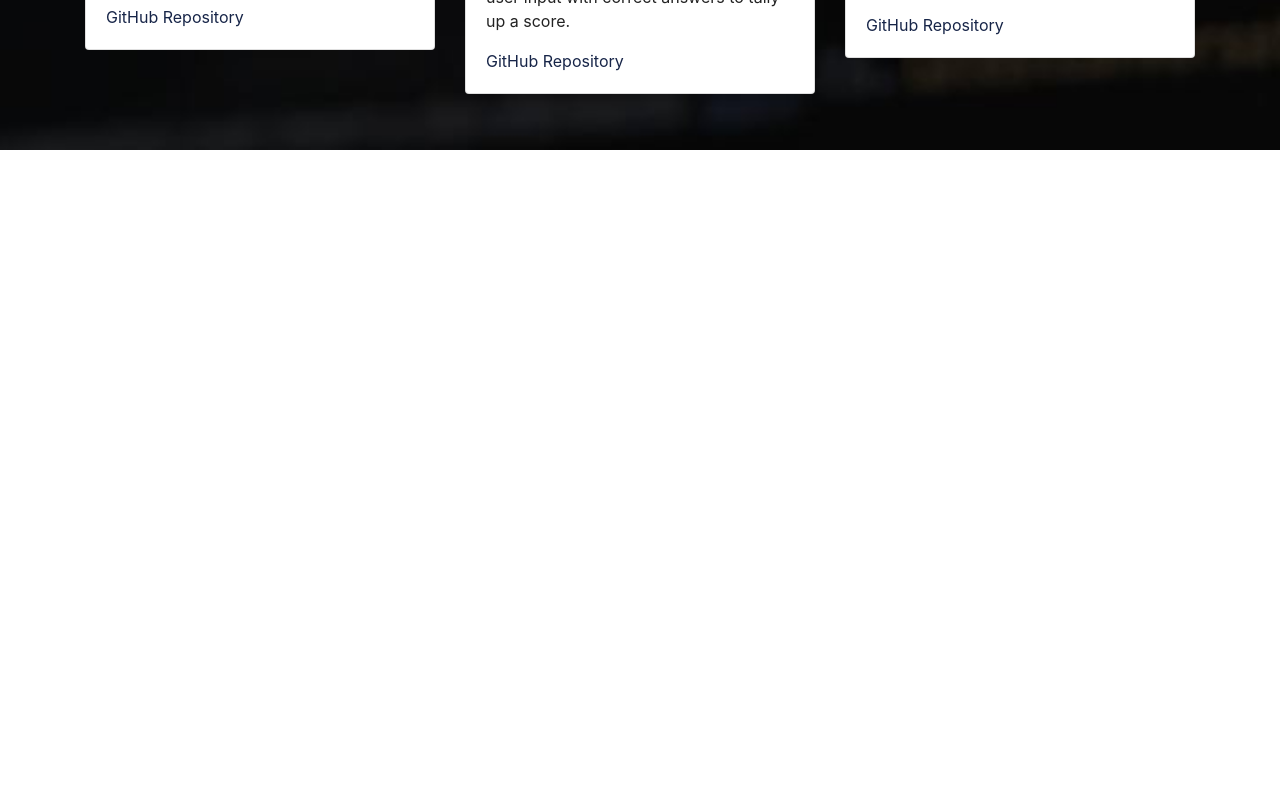
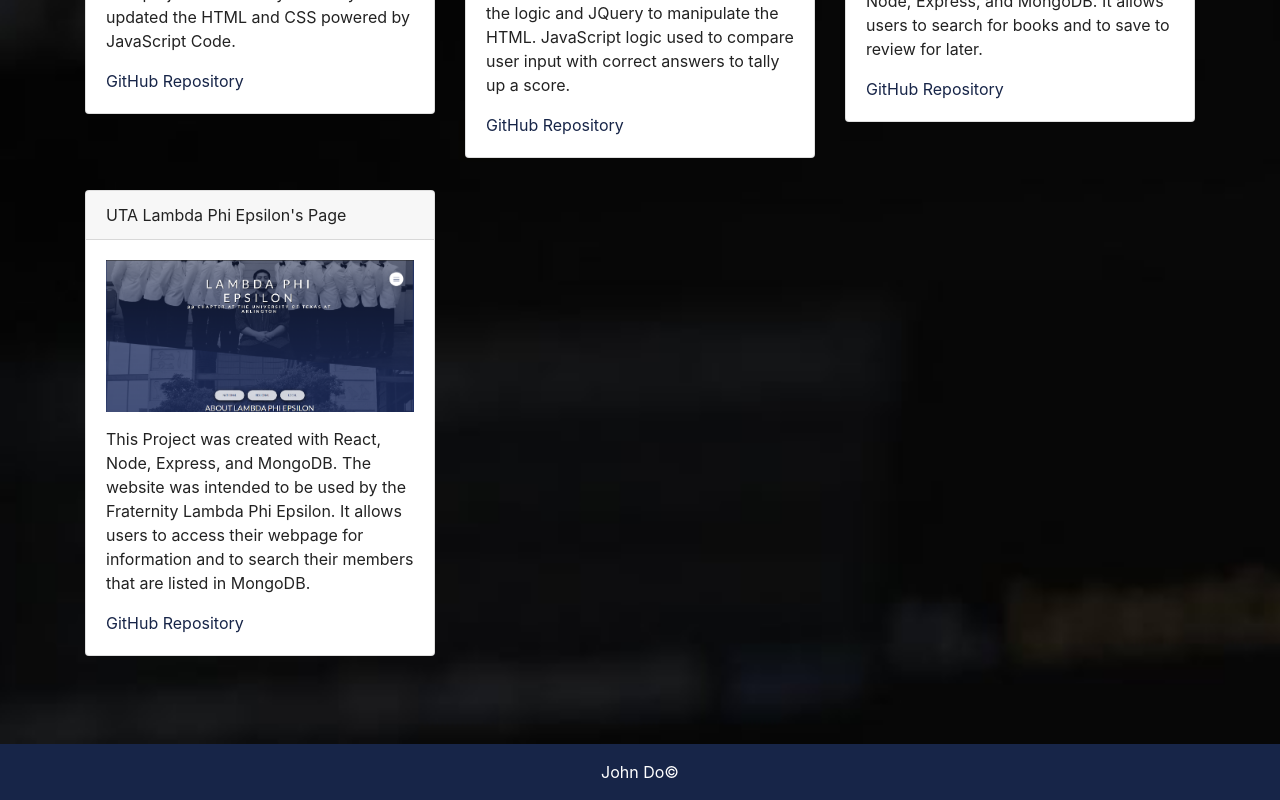
Before and after one commit to Johnphtdo/React-Portfolio, a React (Create React App) app: page /portfolio in a window 1280 px wide. Shown: the part 1329-2129 px from the top of the page. Before the commit the page ends 1479 px from the top, so only its background shows below. Built offline with nearby package versions, Linux system fonts and the light colour scheme; a web font is replaced by a local one.

Commit message:
added project, font awesome and footer

```diff
--- a/public/index.html
+++ b/public/index.html
@@ -10,7 +10,10 @@
       content="Web site created using create-react-app"
     />
     <link rel="stylesheet" href="https://cdnjs.cloudflare.com/ajax/libs/bootswatch/4.0.0/journal/bootstrap.min.css" />
-
+    <link
+    href="https://stackpath.bootstrapcdn.com/font-awesome/4.7.0/css/font-awesome.min.css"
+    rel="stylesheet"
+  />
 
     <link rel="manifest" href="%PUBLIC_URL%/manifest.json" />
 
--- a/src/App.js
+++ b/src/App.js
@@ -5,21 +5,21 @@ import NavBar from "./components/Nav";
 import Home from "./pages/Home";
 import About from "./pages/About";
 import Projects from "./pages/Projects";
-// import Footer from "./components/Footer"
+import Footer from "./components/Footer"
 
 
 function App() {
   return (
     <Router>
-        <div className = "App bg-img justify-content-stretch">
+        <div className = "App bg-img">
         <NavBar/>
         <Switch>
           <Route exact path ="/" component={Home}/>
           <Route exact path ="/about" component ={About}/>
           <Route exact path ="/portfolio" component ={Projects}/>
         </Switch>
-        {/* <Footer/> */}
       </div>
+        <Footer />
     </Router>
   );
 }
--- a/src/pages/Projects.js
+++ b/src/pages/Projects.js
@@ -39,7 +39,10 @@ function Projects() {
                   make drinks at home.
                 </p>
                 <hr></hr>
-                <p>Technolgies used: HTML5, CSS3, Bootstrap 4, JavaScript, and jQuery.</p>
+                <p>
+                  Technolgies used: HTML5, CSS3, Bootstrap 4, JavaScript, and
+                  jQuery.
+                </p>
                 <ul>
                   <li>
                     <a
@@ -120,7 +123,10 @@ function Projects() {
                   post into the API with their recipes.
                 </p>
                 <hr></hr>
-                <p>Technolgies used: HTML5, CSS3, Bootstrap 4, JavaScript, jQuery, Sequelize, MongoDB, Handlebars, and bcrypt. </p>
+                <p>
+                  Technolgies used: HTML5, CSS3, Bootstrap 4, JavaScript,
+                  jQuery, Sequelize, MongoDB, Handlebars, and bcrypt.{" "}
+                </p>
                 <ul>
                   <li>
                     <a
@@ -189,11 +195,12 @@ function Projects() {
                   we wanted to address was that some development concepts were
                   hard to grasp and understand, therefore we created lessons
                   that explained it in simpler terms.
-
-
                 </p>
                 <hr></hr>
-                  <p>Technolgies used: HTML5, CSS3, Bootstrap 4, JavaScript, MongoDB, bcrypt, and React. </p>
+                <p>
+                  Technolgies used: HTML5, CSS3, Bootstrap 4, JavaScript,
+                  MongoDB, bcrypt, and React.{" "}
+                </p>
                 <ul>
                   <li>
                     <a
@@ -237,7 +244,6 @@ function Projects() {
                   </li>
                 </ul>
               </CardBody>
-
             </div>
           </div>
         </div>
@@ -345,6 +351,42 @@ function Projects() {
             </div>
           </div>
         </div>
+        <div className="row">
+          <div className="col-xl-4 col-lg-12 col-md-12 col-sm-12">
+            <div className="card align-items-stretch">
+              <CardHeader>UTA Lambda Phi Epsilon's Page</CardHeader>
+              <CardBody>
+                <a
+                  className="image-link"
+                  target="_blank"
+                  rel="noopener noreferrer"
+                  href="https://johnphtdo.github.io/LPE_template/"
+                  alt="UTA Lambda"
+                >
+                  <img
+                    className="project-image img-fluid"
+                    src={require("../images/UTA-LPHIE.png")}
+                    alt="UTA Lambda"
+                  ></img>
+                </a>
+                <p>
+                  This Project was created with React, Node, Express, and
+                  MongoDB. The website was intended to be used by the Fraternity
+                  Lambda Phi Epsilon. It allows users to access their webpage
+                  for information and to search their members that are listed in MongoDB.
+                </p>
+                <a
+                  className="github-link"
+                  target="_blank"
+                  rel="noopener noreferrer"
+                  href="https://github.com/Johnphtdo/UTA_Lambda_Phi_Epsilon"
+                >
+                  GitHub Repository
+                </a>
+              </CardBody>
+            </div>
+          </div>
+        </div>
       </div>
     </div>
   );
--- a/src/style.css
+++ b/src/style.css
@@ -19,7 +19,7 @@ body i {
   flex-flow: column;
 
 }
-footer { margin-top: auto; }
+
 
 .auth-image{
     max-width: 100%;
@@ -52,6 +52,7 @@ footer { margin-top: auto; }
 }
 .bg-img{
 background-image: url("../src/images/coding-website-background.jpg");
+max-width: 100%;
 background-size: cover;
 background-position: center bottom;
 }
@@ -60,3 +61,7 @@ background-position: center bottom;
   color: var(--primary-font);
   text-align: center;
 }
+
+.row {
+  margin-bottom: 2rem;
+}
```
Also changed, not shown: src/images/UTA-LPHIE.png (added). Lines whose indentation alone changed are shown as unchanged.
